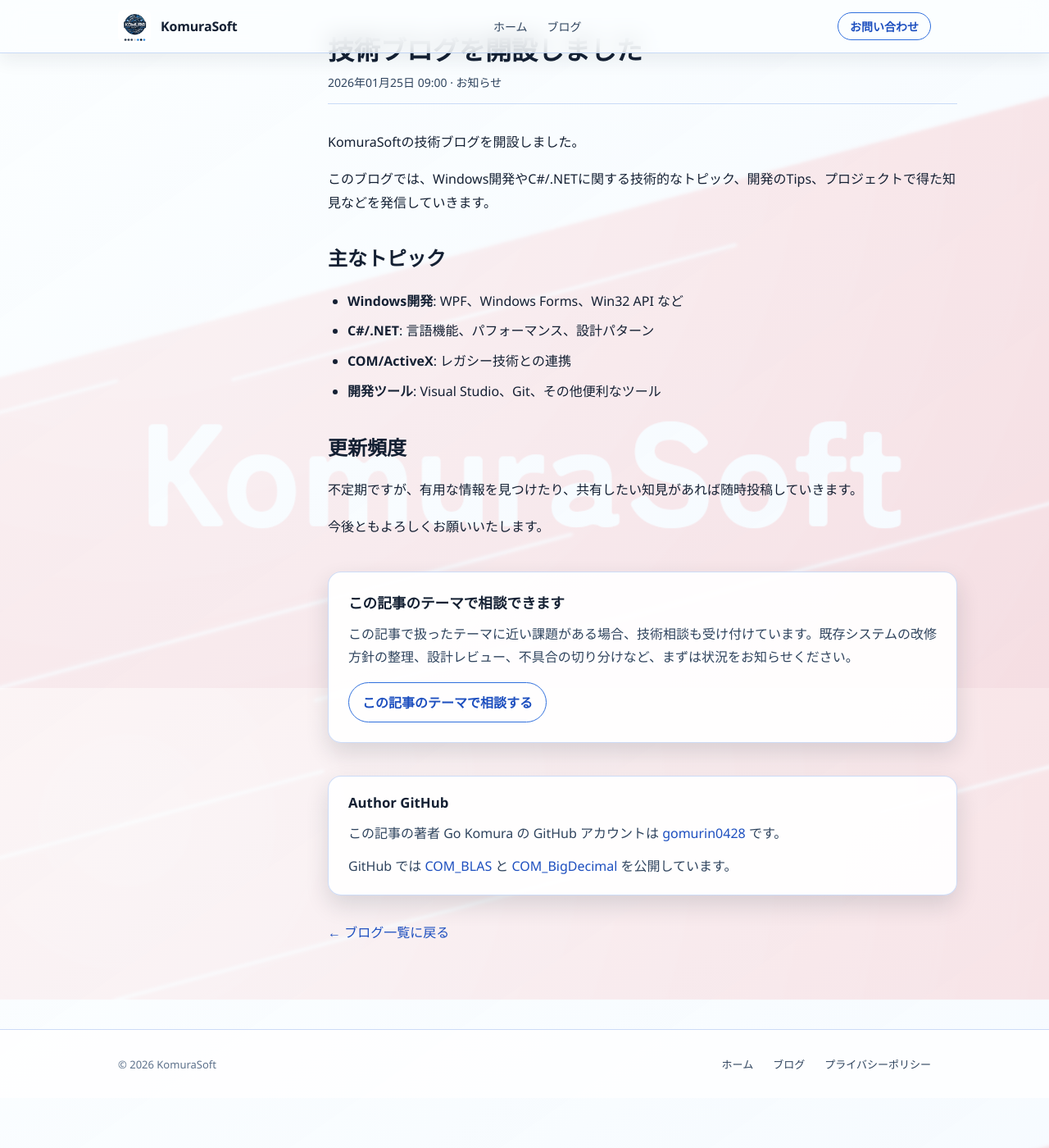
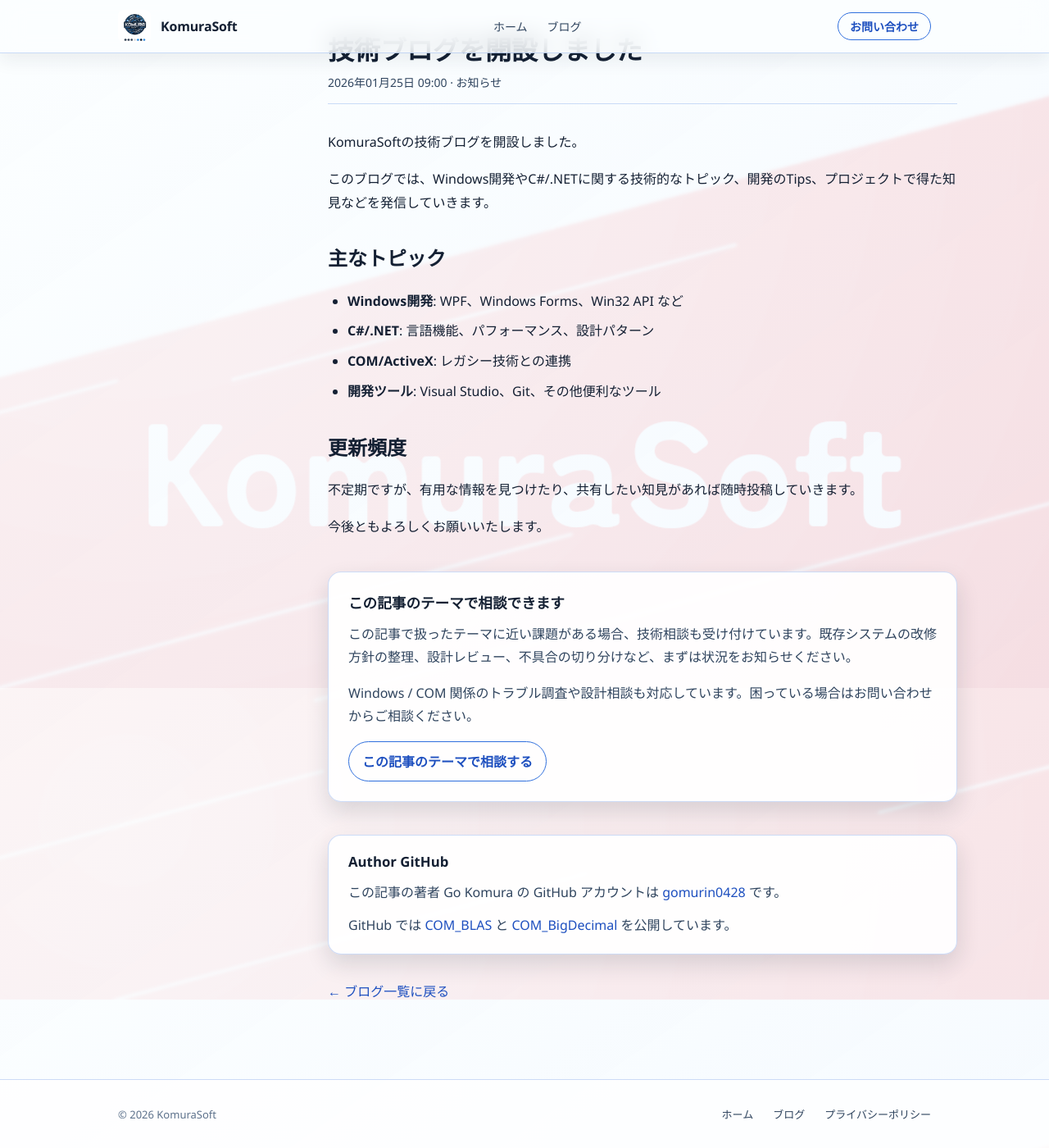
Before and after one commit to gomurin0428/KomuraSoftWeb, a Jekyll site: the page built from _posts/2026-01-25-000-hello-world.md, in a window 1280 px wide and 1400 px high, scrolled down 61 px. Shown: the whole window at 82% size. Built offline with Jekyll 4.4.1, drawn with Linux system fonts in a browser that asks for light colours; before the commit the page ends 1389 px from its top, so only the background shows below that.

Commit message:
Add GitHubリンクと相談文言

```diff
--- a/_layouts/post.html
+++ b/_layouts/post.html
@@ -298,6 +298,11 @@
     }
     .article-consult-cta-text {
       margin: 0;
+      color: var(--color-text-muted);
+      line-height: 1.8;
+    }
+    .article-consult-cta-note {
+      margin: 0.9rem 0 0 0;
       color: var(--color-text-muted);
       line-height: 1.8;
     }
@@ -619,6 +624,7 @@
       cta.innerHTML = `
         <h2 class="article-consult-cta-title">この記事のテーマで相談できます</h2>
         <p class="article-consult-cta-text">この記事で扱ったテーマに近い課題がある場合、技術相談も受け付けています。既存システムの改修方針の整理、設計レビュー、不具合の切り分けなど、まずは状況をお知らせください。</p>
+        <p class="article-consult-cta-note">Windows / COM 関係のトラブル調査や設計相談も対応しています。困っている場合はお問い合わせからご相談ください。</p>
         <a class="article-consult-cta-button" href="${articleConsultationUrl}" target="_blank" rel="noopener">この記事のテーマで相談する</a>
       `;
 
```
